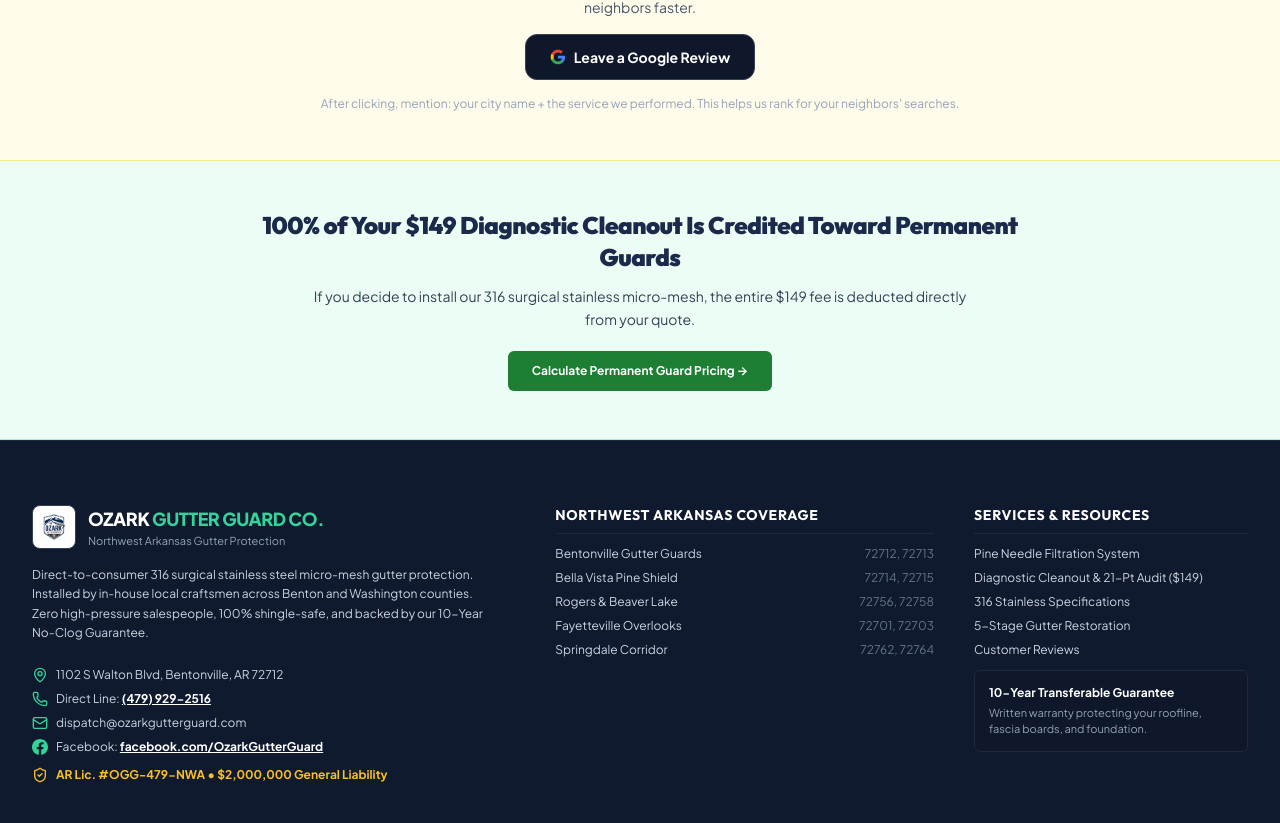
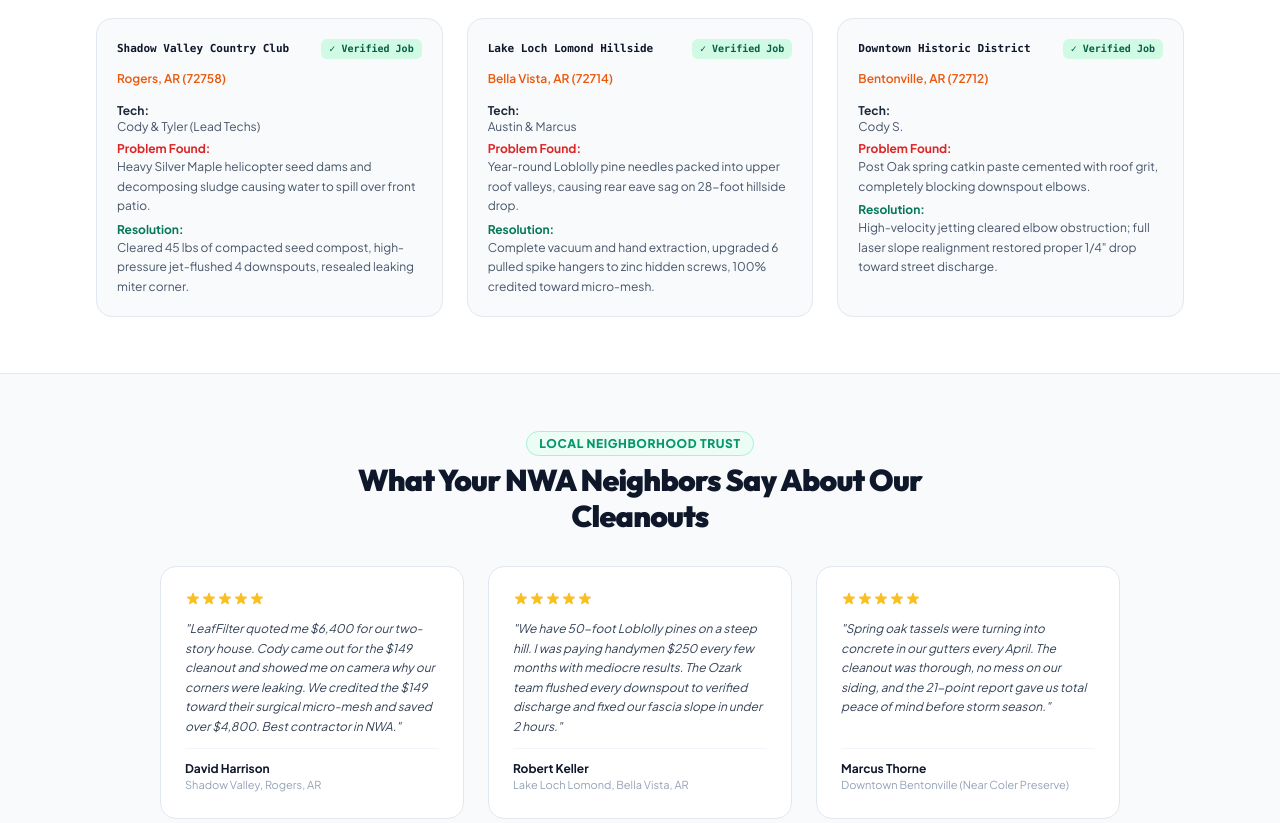
Before and after one commit to deimaxax/ozarkgutterguard, a Next.js app: page /gutter-cleaning in a window 1280 px wide. Shown: the part 2237-3060 px from the top of the page. Built offline with nearby package versions, Linux system fonts and the light colour scheme.

Commit message:
feat: implement 1% authority model on /gutter-cleaning with service JSON-LD schema, verified job proof, and neighborhood reviews

```diff
--- a/src/app/gutter-cleaning/page.tsx
+++ b/src/app/gutter-cleaning/page.tsx
@@ -12,6 +12,99 @@
 export default function GutterCleaningPage() {
   const phoneHref = "tel:+14799292516";
   const phoneDisplay = "(479) 929-2516";
+
+  // Service-Specific JSON-LD Schema (LocalBusiness + Service + hasOfferCatalog + areaServed)
+  const serviceSchema = {
+    '@context': 'https://schema.org',
+    '@type': 'Service',
+    serviceType: 'Gutter Cleaning & 21-Point Roof-to-Foundation Diagnostic Audit',
+    provider: {
+      '@type': 'LocalBusiness',
+      name: 'Ozark Gutter Guard Co.',
+      telephone: '+1-479-929-2516',
+      url: 'https://ozarkgutterguard.com',
+      image: 'https://ozarkgutterguard.com/images/contractor_truck.jpg',
+      priceRange: '$149 - $250',
+      address: {
+        '@type': 'PostalAddress',
+        addressLocality: 'Bentonville',
+        addressRegion: 'AR',
+        postalCode: '72712',
+        addressCountry: 'US',
+      },
+      geo: {
+        '@type': 'GeoCoordinates',
+        latitude: 36.3729,
+        longitude: -94.2088,
+      },
+      areaServed: [
+        { '@type': 'City', name: 'Bentonville', sameAs: 'https://en.wikipedia.org/wiki/Bentonville,_Arkansas' },
+        { '@type': 'City', name: 'Rogers', sameAs: 'https://en.wikipedia.org/wiki/Rogers,_Arkansas' },
+        { '@type': 'City', name: 'Bella Vista', sameAs: 'https://en.wikipedia.org/wiki/Bella_Vista,_Arkansas' },
+        { '@type': 'City', name: 'Fayetteville', sameAs: 'https://en.wikipedia.org/wiki/Fayetteville,_Arkansas' },
+        { '@type': 'City', name: 'Springdale', sameAs: 'https://en.wikipedia.org/wiki/Springdale,_Arkansas' },
+        { '@type': 'City', name: 'Centerton', sameAs: 'https://en.wikipedia.org/wiki/Centerton,_Arkansas' },
+      ],
+    },
+    hasOfferCatalog: {
+      '@type': 'OfferCatalog',
+      name: 'Gutter Cleaning & Inspection Services',
+      itemListElement: [
+        {
+          '@type': 'Offer',
+          itemOffered: {
+            '@type': 'Service',
+            name: '$149 Diagnostic Cleanout & 21-Point Audit',
+            description: 'Hand-clearing sludge, high-pressure downspout power jetting, laser slope leveling, and fascia rot inspection across Northwest Arkansas.',
+          },
+          price: '149.00',
+          priceCurrency: 'USD',
+        },
+      ],
+    },
+  };
+
+  const localJobCases = [
+    {
+      location: 'Shadow Valley Country Club — Rogers, AR (72758)',
+      technician: 'Cody & Tyler (Lead Techs)',
+      problem: 'Heavy Silver Maple helicopter seed dams and decomposing sludge causing water to spill over front patio.',
+      resolution: 'Cleared 45 lbs of compacted seed compost, high-pressure jet-flushed 4 downspouts, resealed leaking miter corner.',
+    },
+    {
+      location: 'Lake Loch Lomond Hillside — Bella Vista, AR (72714)',
+      technician: 'Austin & Marcus',
+      problem: 'Year-round Loblolly pine needles packed into upper roof valleys, causing rear eave sag on 28-foot hillside drop.',
+      resolution: 'Complete vacuum and hand extraction, upgraded 6 pulled spike hangers to zinc hidden screws, 100% credited toward micro-mesh.',
+    },
+    {
+      location: 'Downtown Historic District — Bentonville, AR (72712)',
+      technician: 'Cody S.',
+      problem: 'Post Oak spring catkin paste cemented with roof grit, completely blocking downspout elbows.',
+      resolution: 'High-velocity jetting cleared elbow obstruction; full laser slope realignment restored proper 1/4" drop toward street discharge.',
+    },
+  ];
+
+  const localReviews = [
+    {
+      author: 'David Harrison',
+      neighborhood: 'Shadow Valley, Rogers, AR',
+      text: 'LeafFilter quoted me $6,400 for our two-story house. Cody came out for the $149 cleanout and showed me on camera why our corners were leaking. We credited the $149 toward their surgical micro-mesh and saved over $4,800. Best contractor in NWA.',
+      rating: 5,
+    },
+    {
+      author: 'Robert Keller',
+      neighborhood: 'Lake Loch Lomond, Bella Vista, AR',
+      text: 'We have 50-foot Loblolly pines on a steep hill. I was paying handymen $250 every few months with mediocre results. The Ozark team flushed every downspout to verified discharge and fixed our fascia slope in under 2 hours.',
+      rating: 5,
+    },
+    {
+      author: 'Marcus Thorne',
+      neighborhood: 'Downtown Bentonville (Near Coler Preserve)',
+      text: 'Spring oak tassels were turning into concrete in our gutters every April. The cleanout was thorough, no mess on our siding, and the 21-point report gave us total peace of mind before storm season.',
+      rating: 5,
+    },
+  ];
 
 // 21-Point Audit reframes $99 cleaning as a diagnostic, not commodity scooping
   const auditPoints = [
@@ -36,6 +129,12 @@
 
   return (
     <div className="min-h-screen flex flex-col bg-white text-slate-900 font-sans">
+      {/* 1% Authority Service Schema JSON-LD */}
+      <script
+        type="application/ld+json"
+        dangerouslySetInnerHTML={{ __html: JSON.stringify(serviceSchema) }}
+      />
+
       <TopBar />
       <Header />
 
@@ -170,6 +269,84 @@
           </div>
         </section>
 
+        {/* Geo-Tagged Job Proof & Mini Case Studies (1% Authority Model) */}
+        <section className="py-14 bg-white border-b border-slate-200">
+          <div className="max-w-6xl mx-auto px-4 sm:px-6 lg:px-8 space-y-8">
+            <div className="text-center max-w-2xl mx-auto space-y-2">
+              <span className="text-xs font-black uppercase tracking-wider text-orange-600 bg-orange-50 px-3 py-1 rounded-full border border-orange-200">
+                Verified NWA Field Proof
+              </span>
+              <h2 className="text-2xl sm:text-3xl font-black text-slate-900 tracking-tight">
+                Recent Northwest Arkansas Job Reports
+              </h2>
+              <p className="text-sm text-slate-600">
+                Real jobs completed across Bentonville, Rogers, and Bella Vista — documented with technician notes and problem diagnosis.
+              </p>
+            </div>
+
+            <div className="grid md:grid-cols-3 gap-6">
+              {localJobCases.map((job, idx) => (
+                <div key={idx} className="bg-slate-50 border border-slate-200 rounded-2xl p-5 space-y-3 shadow-2xs hover:border-slate-300 transition">
+                  <div className="flex items-center justify-between text-xs">
+                    <span className="font-bold text-slate-900 font-mono text-[11px]">{job.location.split('—')[0]}</span>
+                    <span className="px-2 py-0.5 rounded bg-emerald-100 text-emerald-800 text-[10px] font-bold font-mono">✓ Verified Job</span>
+                  </div>
+                  <div className="text-xs text-orange-600 font-semibold">{job.location.split('—')[1]}</div>
+                  <div className="text-xs space-y-1.5 pt-1">
+                    <div>
+                      <strong className="text-slate-800 block font-bold">Tech:</strong>
+                      <span className="text-slate-600">{job.technician}</span>
+                    </div>
+                    <div>
+                      <strong className="text-red-600 block font-bold">Problem Found:</strong>
+                      <span className="text-slate-600 leading-relaxed">{job.problem}</span>
+                    </div>
+                    <div>
+                      <strong className="text-emerald-700 block font-bold">Resolution:</strong>
+                      <span className="text-slate-600 leading-relaxed">{job.resolution}</span>
+                    </div>
+                  </div>
+                </div>
+              ))}
+            </div>
+          </div>
+        </section>
+
+        {/* On-Page Customer Reviews with Technician & Neighborhood Relevance */}
+        <section className="py-14 bg-slate-50 border-b border-slate-200">
+          <div className="max-w-5xl mx-auto px-4 sm:px-6 lg:px-8 space-y-8">
+            <div className="text-center max-w-2xl mx-auto space-y-2">
+              <span className="text-xs font-black uppercase tracking-wider text-emerald-600 bg-emerald-50 px-3 py-1 rounded-full border border-emerald-200">
+                Local Neighborhood Trust
+              </span>
+              <h2 className="text-2xl sm:text-3xl font-black text-slate-900 tracking-tight">
+                What Your NWA Neighbors Say About Our Cleanouts
+              </h2>
+            </div>
+
+            <div className="grid md:grid-cols-3 gap-6">
+              {localReviews.map((rev, idx) => (
+                <div key={idx} className="bg-white border border-slate-200 rounded-2xl p-6 shadow-2xs space-y-3 flex flex-col justify-between">
+                  <div className="space-y-3">
+                    <div className="flex text-amber-400">
+                      {[...Array(rev.rating)].map((_, i) => (
+                        <svg key={i} className="w-4 h-4 fill-current" viewBox="0 0 20 20"><path d="M9.049 2.927c.3-.921 1.603-.921 1.902 0l1.07 3.292a1 1 0 00.95.69h3.462c.969 0 1.371 1.24.588 1.81l-2.8 2.034a1 1 0 00-.364 1.118l1.07 3.292c.3.921-.755 1.688-1.54 1.118l-2.8-2.034a1 1 0 00-1.175 0l-2.8 2.034c-.784.57-1.838-.197-1.539-1.118l1.07-3.292a1 1 0 00-.364-1.118L2.98 8.72c-.783-.57-.38-1.81.588-1.81h3.461a1 1 0 00.951-.69l1.07-3.292z"/></svg>
+                      ))}
+                    </div>
+                    <p className="text-xs text-slate-700 leading-relaxed italic">
+                      &quot;{rev.text}&quot;
+                    </p>
+                  </div>
+                  <div className="pt-3 border-t border-slate-100">
+                    <strong className="text-xs font-bold text-slate-900 block">{rev.author}</strong>
+                    <span className="text-[11px] text-slate-400 block">{rev.neighborhood}</span>
+                  </div>
+                </div>
+              ))}
+            </div>
+          </div>
+        </section>
+
         {/* Review velocity CTA — drives Google Map Pack ranking */}
         <section className="py-12 bg-amber-50 border-b border-amber-200">
           <div className="max-w-3xl mx-auto px-4 sm:px-6 lg:px-8 text-center space-y-4">
```
